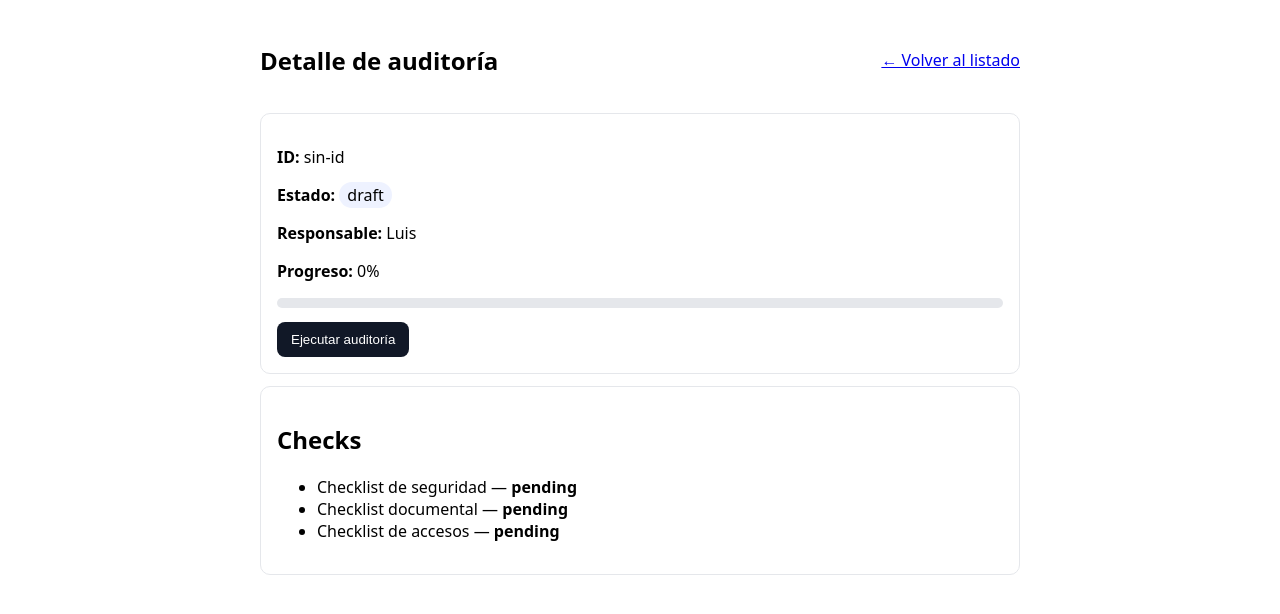
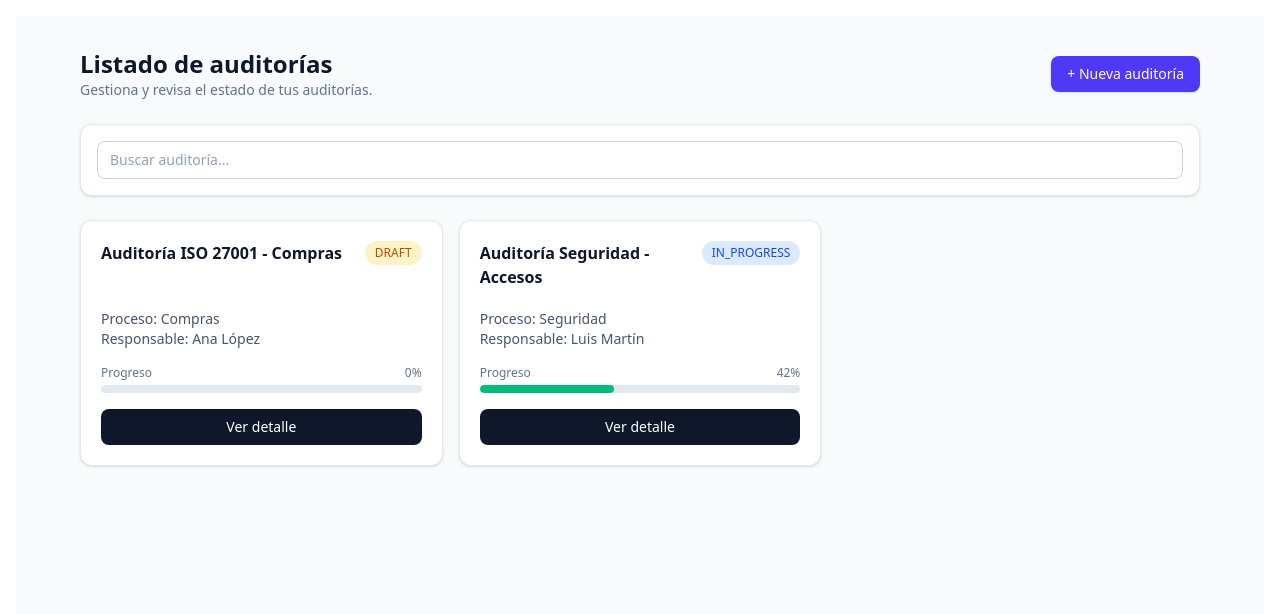
Before and after one commit to Paradels/Mini-Modulo-Audit, a Vue app: page /audits in a window 1280 px wide. Shown: the top 614 px of the page. Built offline with nearby package versions, Linux system fonts and the light colour scheme.

Commit message:
feat(ui): integrate Tailwind and implement styled AuditList view

```diff
--- a/package.json
+++ b/package.json
@@ -26,6 +26,7 @@
     "vue-router": "^4.6.4"
   },
   "devDependencies": {
+    "@tailwindcss/vite": "^4.2.0",
     "@vitejs/plugin-vue": "^6.0.4",
     "autoprefixer": "^10.4.24",
     "postcss": "^8.5.6",
--- /dev/null
+++ b/src/assets/style.css
@@ -0,0 +1 @@
+@import "tailwindcss";
--- a/src/main.js
+++ b/src/main.js
@@ -1,5 +1,6 @@
 import { createApp } from 'vue'
 import App from './App.vue'
 import router from './router'
+import './assets/style.css'
 
 createApp(App).use(router).mount('#app')
--- a/src/views/AuditDetailView.vue
+++ b/src/views/AuditDetailView.vue
@@ -1,23 +1,121 @@
-<!-- filepath: /mnt/c/Users/LUISM/OneDrive/Escritorio/Prueba Tec/Mini-Modulo-Audit/src/views/AuditDetailView.vue -->
 <template>
   <section class="page">
-    <h1>Detalle de auditoría</h1>
-    <p>ID: {{ id }}</p>
-    <router-link to="/audits">Volver</router-link>
+    <header class="header">
+      <h1>Detalle de auditoría</h1>
+      <router-link to="/audits">← Volver al listado</router-link>
+    </header>
+
+    <article class="card">
+      <p><strong>ID:</strong> {{ audit.id }}</p>
+      <p><strong>Estado:</strong> <span class="badge">{{ audit.status }}</span></p>
+      <p><strong>Responsable:</strong> {{ audit.responsible }}</p>
+      <p><strong>Progreso:</strong> {{ audit.progress }}%</p>
+
+      <div class="bar">
+        <div class="bar-fill" :style="{ width: audit.progress + '%' }"></div>
+      </div>
+
+      <button :disabled="running || audit.progress === 100" @click="runAudit">
+        {{ running ? 'Ejecutando...' : 'Ejecutar auditoría' }}
+      </button>
+    </article>
+
+    <article class="card">
+      <h2>Checks</h2>
+      <ul>
+        <li v-for="check in audit.checks" :key="check.id">
+          {{ check.name }} — <strong>{{ check.status }}</strong>
+        </li>
+      </ul>
+    </article>
   </section>
 </template>
 
 <script setup>
-import { useRoute } from 'vue-router'
+import { reactive, ref } from "vue";
+import { useRoute } from "vue-router";
 
-const route = useRoute()
-const id = route.params.id
+const route = useRoute();
+const running = ref(false);
+
+const audit = reactive({
+  id: route.params.id || "sin-id",
+  status: "draft",
+  responsible: "Luis",
+  progress: 0,
+  checks: [
+    { id: 1, name: "Checklist de seguridad", status: "pending" },
+    { id: 2, name: "Checklist documental", status: "pending" },
+    { id: 3, name: "Checklist de accesos", status: "pending" },
+  ],
+});
+
+function runAudit() {
+  if (running.value || audit.progress === 100) return;
+  running.value = true;
+  audit.status = "running";
+
+  let i = 0;
+  const timer = setInterval(() => {
+    if (i < audit.checks.length) {
+      audit.checks[i].status = Math.random() > 0.2 ? "ok" : "fail";
+      audit.progress = Math.round(((i + 1) / audit.checks.length) * 100);
+      i++;
+    } else {
+      clearInterval(timer);
+      audit.status = "completed";
+      running.value = false;
+    }
+  }, 700);
+}
 </script>
 
 <style scoped>
 .page {
-  max-width: 720px;
+  max-width: 760px;
   margin: 24px auto;
   padding: 0 16px;
 }
+.header {
+  display: flex;
+  justify-content: space-between;
+  align-items: center;
+  margin-bottom: 16px;
+}
+.card {
+  background: #fff;
+  border: 1px solid #e5e7eb;
+  border-radius: 10px;
+  padding: 16px;
+  margin-bottom: 12px;
+}
+.badge {
+  padding: 2px 8px;
+  border-radius: 999px;
+  background: #eef2ff;
+}
+.bar {
+  width: 100%;
+  height: 10px;
+  border-radius: 999px;
+  background: #e5e7eb;
+  margin: 10px 0 14px;
+  overflow: hidden;
+}
+.bar-fill {
+  height: 100%;
+  background: #22c55e;
+}
+button {
+  padding: 10px 14px;
+  border: 0;
+  border-radius: 8px;
+  background: #111827;
+  color: #fff;
+  cursor: pointer;
+}
+button:disabled {
+  opacity: 0.6;
+  cursor: not-allowed;
+}
 </style>
--- a/src/views/AuditListView.vue
+++ b/src/views/AuditListView.vue
@@ -1,121 +1,123 @@
+<!-- filepath: /mnt/c/Users/LUISM/OneDrive/Escritorio/Prueba Tec/Mini-Modulo-Audit/src/views/AuditListView.vue -->
 <template>
-  <section class="page">
-    <header class="header">
-      <h1>Detalle de auditoría</h1>
-      <router-link to="/audits">← Volver al listado</router-link>
-    </header>
+  <section class="min-h-screen bg-slate-50">
+    <div class="mx-auto max-w-6xl px-4 py-8">
+      <header
+        class="mb-6 flex flex-col gap-4 sm:flex-row sm:items-center sm:justify-between"
+      >
+        <div>
+          <h1 class="text-2xl font-bold text-slate-900">
+            Listado de auditorías
+          </h1>
+          <p class="text-sm text-slate-500">
+            Gestiona y revisa el estado de tus auditorías.
+          </p>
+        </div>
 
-    <article class="card">
-      <p><strong>ID:</strong> {{ audit.id }}</p>
-      <p><strong>Estado:</strong> <span class="badge">{{ audit.status }}</span></p>
-      <p><strong>Responsable:</strong> {{ audit.responsible }}</p>
-      <p><strong>Progreso:</strong> {{ audit.progress }}%</p>
+        <router-link
+          to="/audits/new"
+          class="inline-flex items-center justify-center rounded-lg bg-indigo-600 px-4 py-2 text-sm font-medium text-white shadow-sm transition hover:bg-indigo-700"
+        >
+          + Nueva auditoría
+        </router-link>
+      </header>
 
-      <div class="bar">
-        <div class="bar-fill" :style="{ width: audit.progress + '%' }"></div>
+      <div
+        class="mb-6 rounded-xl border border-slate-200 bg-white p-4 shadow-sm"
+      >
+        <input
+          type="text"
+          placeholder="Buscar auditoría..."
+          class="w-full rounded-lg border border-slate-300 px-3 py-2 text-sm outline-none ring-indigo-200 placeholder:text-slate-400 focus:ring"
+        />
       </div>
 
-      <button :disabled="running || audit.progress === 100" @click="runAudit">
-        {{ running ? 'Ejecutando...' : 'Ejecutar auditoría' }}
-      </button>
-    </article>
+      <div class="grid items-stretch gap-4 sm:grid-cols-2 lg:grid-cols-3">
+        <article
+          v-for="audit in audits"
+          :key="audit.id"
+          class="h-full rounded-xl border border-slate-200 bg-white p-5 shadow-sm transition hover:-translate-y-0.5 hover:shadow-md flex flex-col"
+        >
+          <!-- contenido que crece -->
+          <div class="flex-1">
+            <div class="mb-3 flex items-start justify-between gap-2">
+              <h2 class="text-base font-semibold text-slate-900 min-h-[56px]">
+                {{ audit.name }}
+              </h2>
+              <span
+                class="rounded-full px-2.5 py-1 text-xs font-medium whitespace-nowrap"
+                :class="
+                  audit.status === 'DRAFT'
+                    ? 'bg-amber-100 text-amber-700'
+                    : 'bg-blue-100 text-blue-700'
+                "
+              >
+                {{ audit.status }}
+              </span>
+            </div>
 
-    <article class="card">
-      <h2>Checks</h2>
-      <ul>
-        <li v-for="check in audit.checks" :key="check.id">
-          {{ check.name }} — <strong>{{ check.status }}</strong>
-        </li>
-      </ul>
-    </article>
+            <p class="text-sm text-slate-600">
+              Proceso: <span class="font-medium">{{ audit.process }}</span>
+            </p>
+            <p class="text-sm text-slate-600">
+              Responsable:
+              <span class="font-medium">{{ audit.owner.name }}</span>
+            </p>
+
+            <div class="mt-4">
+              <div
+                class="mb-1 flex items-center justify-between text-xs text-slate-500"
+              >
+                <span>Progreso</span>
+                <span>{{ audit.progress }}%</span>
+              </div>
+              <div class="h-2 w-full overflow-hidden rounded-full bg-slate-200">
+                <div
+                  class="h-full rounded-full bg-emerald-500 transition-all"
+                  :style="{ width: `${audit.progress}%` }"
+                />
+              </div>
+            </div>
+          </div>
+
+          <!-- botón siempre abajo -->
+          <router-link
+            :to="`/audits/${audit.id}`"
+            class="mt-4 inline-flex w-full items-center justify-center rounded-lg bg-slate-900 px-3 py-2 text-sm font-medium text-white transition hover:bg-slate-700"
+          >
+            Ver detalle
+          </router-link>
+        </article>
+      </div>
+    </div>
   </section>
 </template>
 
 <script setup>
-import { reactive, ref } from "vue";
-import { useRoute } from "vue-router";
-
-const route = useRoute();
-const running = ref(false);
-
-const audit = reactive({
-  id: route.params.id || "sin-id",
-  status: "draft",
-  responsible: "Luis",
-  progress: 0,
-  checks: [
-    { id: 1, name: "Checklist de seguridad", status: "pending" },
-    { id: 2, name: "Checklist documental", status: "pending" },
-    { id: 3, name: "Checklist de accesos", status: "pending" },
-  ],
-});
-
-function runAudit() {
-  if (running.value || audit.progress === 100) return;
-  running.value = true;
-  audit.status = "running";
-
-  let i = 0;
-  const timer = setInterval(() => {
-    if (i < audit.checks.length) {
-      audit.checks[i].status = Math.random() > 0.2 ? "ok" : "fail";
-      audit.progress = Math.round(((i + 1) / audit.checks.length) * 100);
-      i++;
-    } else {
-      clearInterval(timer);
-      audit.status = "completed";
-      running.value = false;
-    }
-  }, 700);
-}
+const audits = [
+  {
+    id: "aud_1001",
+    name: "Auditoría ISO 27001 - Compras",
+    process: "Compras",
+    status: "DRAFT",
+    progress: 0,
+    owner: { id: "u_1", name: "Ana López" },
+    targetDate: "2026-03-20",
+    updatedAt: "2026-02-09T10:30:00Z",
+    createdAt: "2026-02-01T09:00:00Z",
+    templateId: "tpl_10",
+  },
+  {
+    id: "aud_1002",
+    name: "Auditoría Seguridad - Accesos",
+    process: "Seguridad",
+    status: "IN_PROGRESS",
+    progress: 42,
+    owner: { id: "u_2", name: "Luis Martín" },
+    targetDate: "2026-03-25",
+    updatedAt: "2026-02-15T12:10:00Z",
+    createdAt: "2026-02-03T08:00:00Z",
+    templateId: "tpl_12",
+  },
+];
 </script>
-
-<style scoped>
-.page {
-  max-width: 760px;
-  margin: 24px auto;
-  padding: 0 16px;
-}
-.header {
-  display: flex;
-  justify-content: space-between;
-  align-items: center;
-  margin-bottom: 16px;
-}
-.card {
-  background: #fff;
-  border: 1px solid #e5e7eb;
-  border-radius: 10px;
-  padding: 16px;
-  margin-bottom: 12px;
-}
-.badge {
-  padding: 2px 8px;
-  border-radius: 999px;
-  background: #eef2ff;
-}
-.bar {
-  width: 100%;
-  height: 10px;
-  border-radius: 999px;
-  background: #e5e7eb;
-  margin: 10px 0 14px;
-  overflow: hidden;
-}
-.bar-fill {
-  height: 100%;
-  background: #22c55e;
-}
-button {
-  padding: 10px 14px;
-  border: 0;
-  border-radius: 8px;
-  background: #111827;
-  color: #fff;
-  cursor: pointer;
-}
-button:disabled {
-  opacity: 0.6;
-  cursor: not-allowed;
-}
-</style>
--- a/vite.config.js
+++ b/vite.config.js
@@ -1,7 +1,8 @@
 import { defineConfig } from 'vite'
 import vue from '@vitejs/plugin-vue'
+import tailwindcss from '@tailwindcss/vite'
 
 export default defineConfig({
-  plugins: [vue()],
+  plugins: [vue(), tailwindcss()],
   server: { port: 5173 }
 })
```
Also changed, not shown: 1 other file (tests, documents, lock files or other folders).
